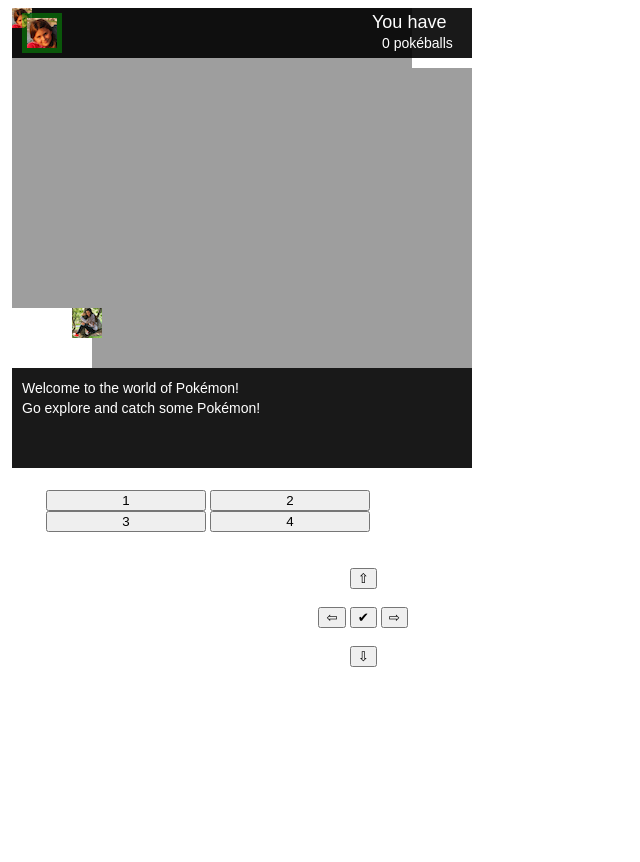
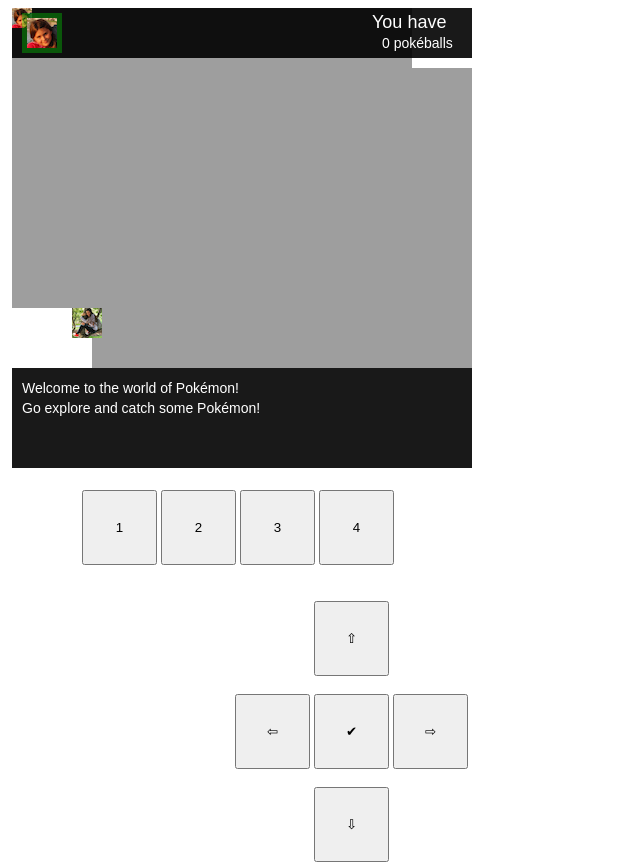
Before and after one commit to quincylane/quincylane.github.io, a plain HTML site: page index.html in a window 1280 px wide. Shown: the whole page, without its empty margins (0-640 px from the left). Before the commit the page ends 800 px from the top, so only its background shows below. Drawn offline with nearby package versions, Linux system fonts and the light colour scheme.

Commit message:
Button Input

```diff
--- a/index.html
+++ b/index.html
@@ -10,22 +10,22 @@
     <canvas id="canvas" width="460" height="460"></canvas>
     <br><br>
 
-    <div style="width:400;">
+    <div style="width:460;">
 
 		<div style="text-align:center;float:auto;" >
-		  <button onclick="move1()" style="width: 40%;">1</button>
-		  <button onclick="move2()" style="width: 40%;">2</button>
-		   <button onclick="move3()" style="width: 40%;">3</button>
-		  <button onclick="move4()" style="width: 40%;">4</button>
+		  <button onclick="move1()" style="width:75px;height:75px;">1</button>
+		  <button onclick="move2()" style="width:75px;height:75px;">2</button>
+		   <button onclick="move3()" style="width:75px;height:75px;">3</button>
+		  <button onclick="move4()" style="width:75px;height:75px;">4</button>
 		</div>
 
 		<div style="text-align:center;float:right;" >
 			<br><br>
-		  <button onclick="moveup()">&#8679;</button><br><br>
-		  <button onclick="moveleft()">&#8678;</button>
-		   <button onclick="moveenter()">&#10004;</button>
-		  <button onclick="moveright()">&#8680;</button><br><br>
-		  <button onclick="movedown()">&#8681;</button>
+		  <button onclick="moveup()" style="width:75px;height:75px;">&#8679;</button><br><br>
+		  <button onclick="moveleft()" style="width:75px;height:75px;">&#8678;</button>
+		   <button onclick="moveenter()" style="width:75px;height:75px;">&#10004;</button>
+		  <button onclick="moveright()" style="width:75px;height:75px;">&#8680;</button><br><br>
+		  <button onclick="movedown()" style="width:75px;height:75px;">&#8681;</button>
 		</div>
 	</div>
 
```
